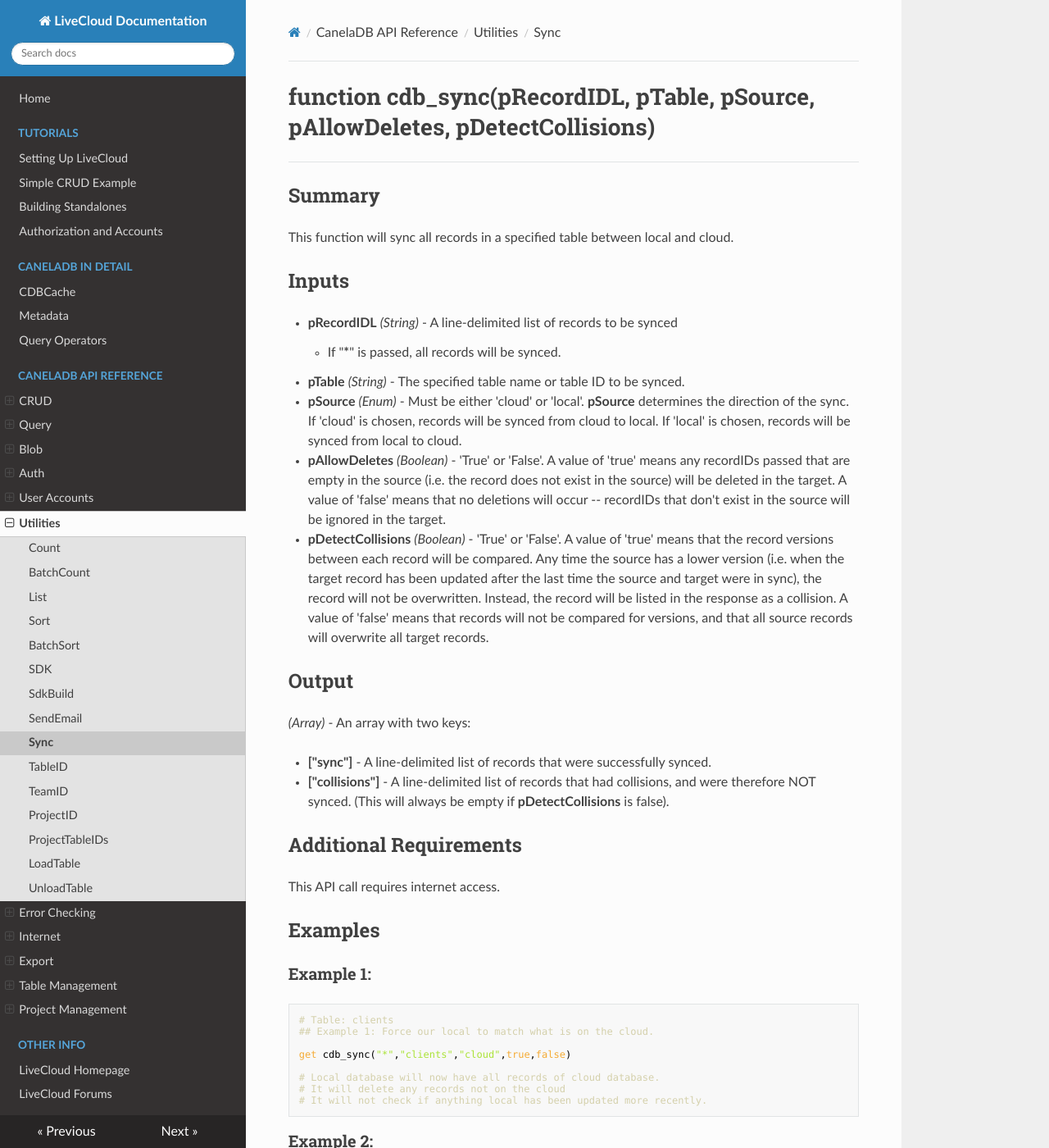
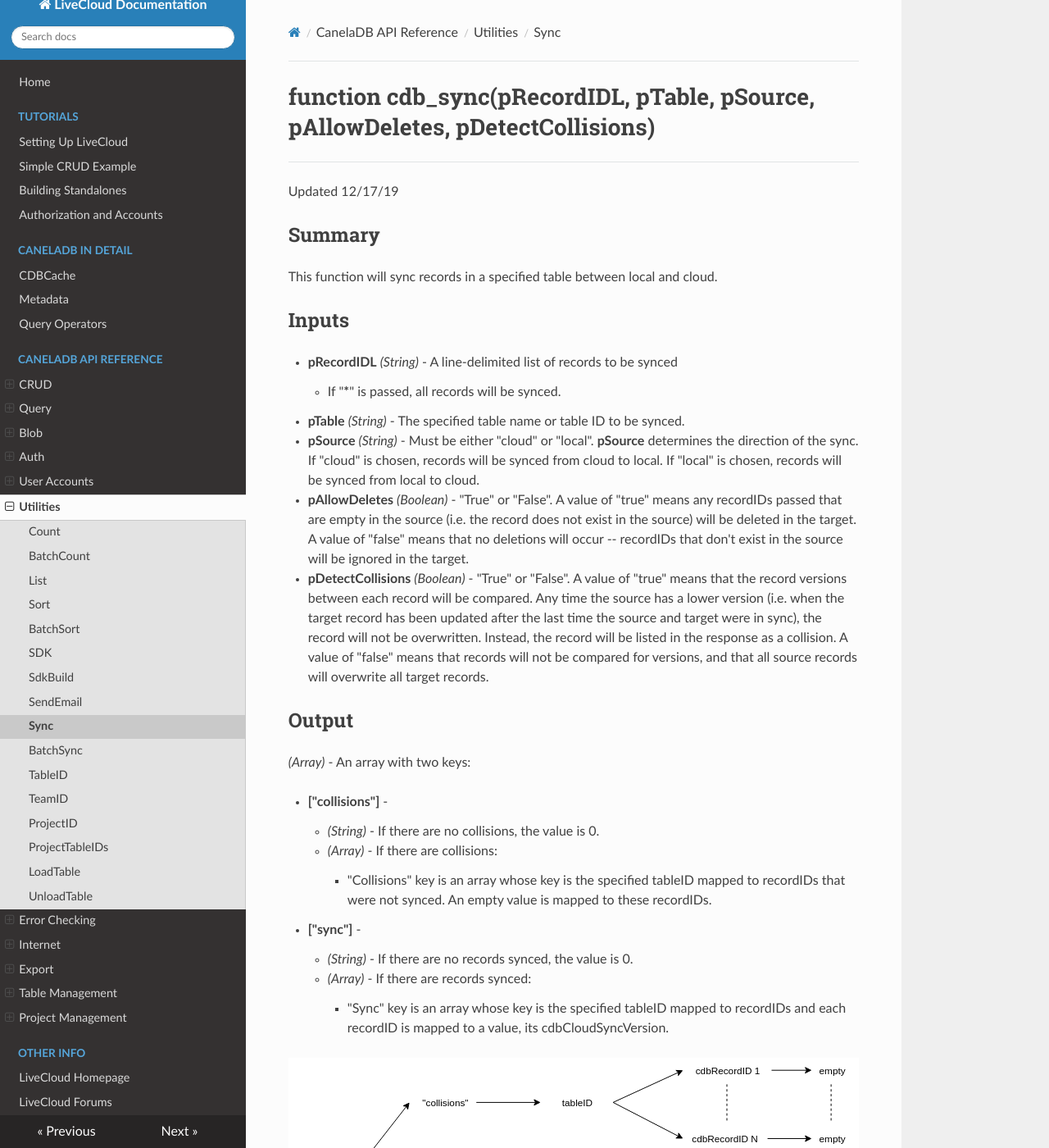
Before and after one commit to CanelaSoftware/cassiaDB_docs, an MkDocs documentation site: the page built from docs/Sync.md, in a window 1280 px wide and 1400 px high. Shown: the whole window at 82% size. Built offline with MkDocs 1.6.1, drawn with Linux system fonts in a browser that asks for light colours; nearby versions of some CDN libraries; some of the changed text lies outside the part shown.

Commit message:
Add and update docs
Add doc for batch sync and update doc for sync.

```diff
--- a/docs/Sync.md
+++ b/docs/Sync.md
@@ -1,22 +1,31 @@
 # function cdb_sync(pRecordIDL, pTable, pSource, pAllowDeletes, pDetectCollisions)
 ---
-
+Updated 12/17/19
 ## Summary
-This function will sync all records in a specified table between local and cloud.
+This function will sync records in a specified table between local and cloud.
 
 ## Inputs
 * **pRecordIDL** *(String)* - A line-delimited list of records to be synced
 	* If "**\***" is passed, all records will be synced.
 * **pTable** *(String)* - The specified table name or table ID to be synced.
-* **pSource** *(Enum)* - Must be either 'cloud' or 'local'. **pSource** determines the direction of the sync. If 'cloud' is chosen, records will be synced from cloud to local. If 'local' is chosen, records will be synced from local to cloud.
-* **pAllowDeletes** *(Boolean)* - 'True' or 'False'. A value of 'true' means any recordIDs passed that are empty in the source (i.e. the record does not exist in the source) will be deleted in the target. A value of 'false' means that no deletions will occur -- recordIDs that don't exist in the source will be ignored in the target.
-* **pDetectCollisions** *(Boolean)* - 'True' or 'False'. A value of 'true' means that the record versions between each record will be compared. Any time the source has a lower version (i.e. when the target record has been updated after the last time the source and target were in sync), the record will not be overwritten. Instead, the record will be listed in the response as a collision. A value of 'false' means that records will not be compared for versions, and that all source records will overwrite all target records.
+* **pSource** *(String)* - Must be either "cloud" or "local". **pSource** determines the direction of the sync. If "cloud" is chosen, records will be synced from cloud to local. If "local" is chosen, records will be synced from local to cloud.
+* **pAllowDeletes** *(Boolean)* - "True" or "False". A value of "true" means any recordIDs passed that are empty in the source (i.e. the record does not exist in the source) will be deleted in the target. A value of "false" means that no deletions will occur -- recordIDs that don't exist in the source will be ignored in the target.
+* **pDetectCollisions** *(Boolean)* - "True" or "False". A value of "true" means that the record versions between each record will be compared. Any time the source has a lower version (i.e. when the target record has been updated after the last time the source and target were in sync), the record will not be overwritten. Instead, the record will be listed in the response as a collision. A value of "false" means that records will not be compared for versions, and that all source records will overwrite all target records.
 
 ## Output
 *(Array)* - An array with two keys:
 
-* **["sync"]** - A line-delimited list of records that were successfully synced.
-* **["collisions"]** - A line-delimited list of records that had collisions, and were therefore NOT synced. (This will always be empty if **pDetectCollisions** is false).
+* **["collisions"]** -
+	* *(String)* - If there are no collisions, the value is 0.
+	* *(Array)* - If there are collisions:
+		* "Collisions" key is an array whose key is the specified tableID mapped to recordIDs that were not synced. An empty value is mapped to these recordIDs.
+* **["sync"]** -
+	* *(String)* - If there are no records synced, the value is 0.
+	* *(Array)* - If there are records synced:
+		* "Sync" key is an array whose key is the specified tableID mapped to recordIDs and each recordID is mapped to a value, its cdbCloudSyncVersion.
+
+![BatchSync output diagram](images/SyncOutput.svg)
+
 
 ## Additional Requirements
 This API call requires internet access.
@@ -38,10 +47,12 @@
 ## Example 2: Make our cloud get anything new from our local
 ## But do not overwrite anything that is newer.
 
-local tResultA
+local tResultA, tTableID
+
+put cdb_tableID("clients") into tTableID
 
 put cdb_sync("*","clients","local",false,true) into tResultA
-repeat for each line xL in tResultA["collisions"]
+repeat for each key xKey in tResultA["collisions"][tTableID]
 	# Process our collisions here
 end repeat
 
@@ -67,14 +78,16 @@
 ## Example 4: Sync certain records from local to cloud
 ## Only overwrite if local is newer
 
-local tList, tResultA
+local tList, tResultA, tTableID
+
+put cdb_tableID("clients") into tTableID
 
 put "535f96c2-c08a-447d-9293-68183699a17a" into tList
 put lf & "cdb2dabc-cd91-49d3-af02-a69a73c5928e" after tList
 put lf & "7c397cb0-91bb-4f0a-9d42-5798af59b902" after tList
 
 put cdb_sync(tList,"clients","cloud",false,true) into tResultA
-repeat for each line xL in tResultA["collisions"]
+repeat for each key xKey in tResultA["collisions"][tTableID]
 	# Process our collisions here
 end repeat
 
--- a/mkdocs.yml
+++ b/mkdocs.yml
@@ -69,6 +69,7 @@
         - SdkBuild: 'SdkBuild.md'
         - SendEmail: 'SendEmail.md'
         - Sync: 'Sync.md'
+        - BatchSync: 'BatchSync.md'
         - TableID: 'TableID.md'
         - TeamID: 'TeamID.md'
         - ProjectID: 'ProjectID.md'
```
Also changed, not shown: docs/BatchSync.md (added, +153 -0 lines), docs/images/BatchSyncOutput.svg (added), docs/images/SyncOutput.svg (added).
